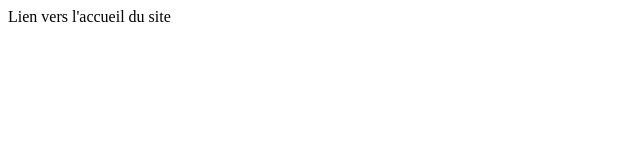
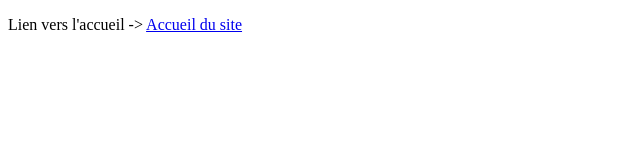
Before and after one commit to romainlienard194/TD-Final, a plain HTML site: page index.html in a window 1280 px wide. Shown: the whole page, without its empty margins (0-640 px from the left). Drawn offline with Linux system fonts and the light colour scheme.

Commit message:
lien vers le site

```diff
--- a/index.html
+++ b/index.html
@@ -6,6 +6,6 @@
     <title>Index</title>
 </head>
 <body>
-    <a hreft="accueil.html">Lien vers l'accueil du site</a>
+    <p>Lien vers l'accueil -> <a href="accueil.html"> Accueil du site</a></p>
 </body>
 </html>
```
